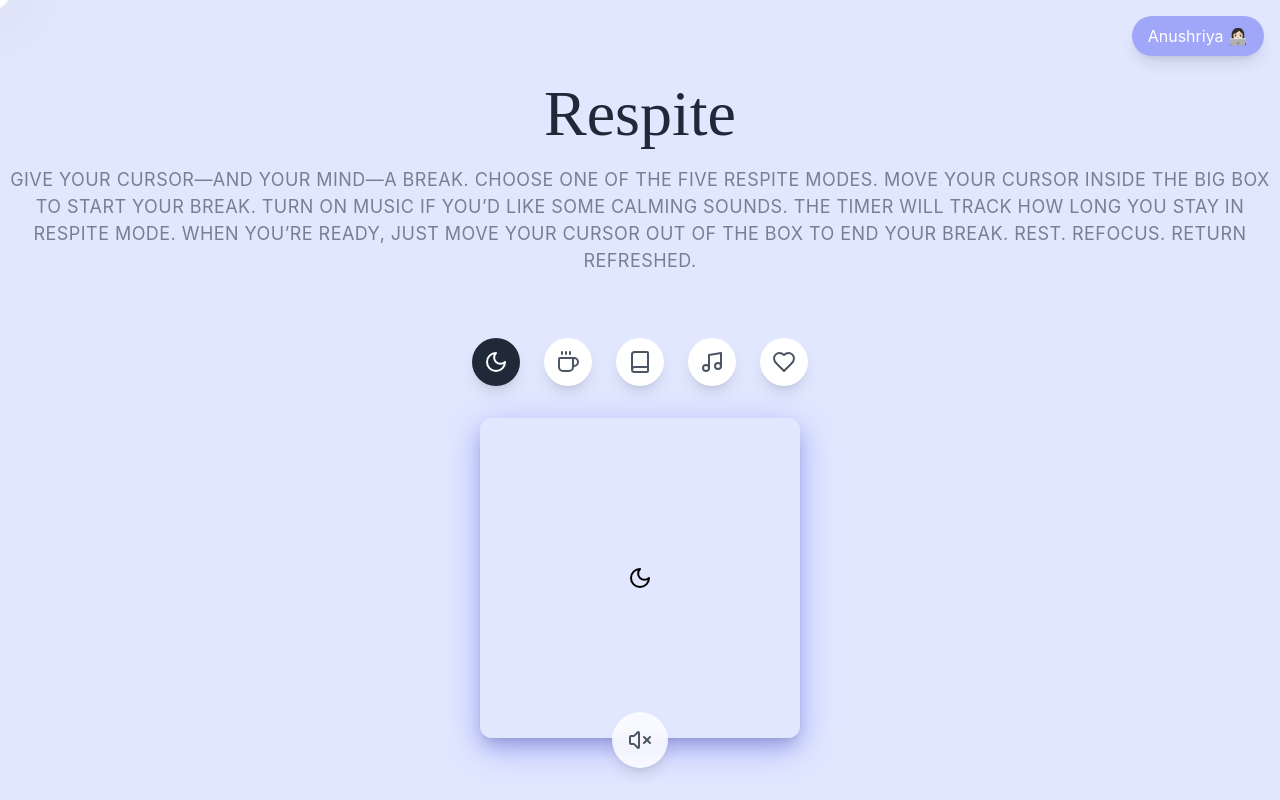
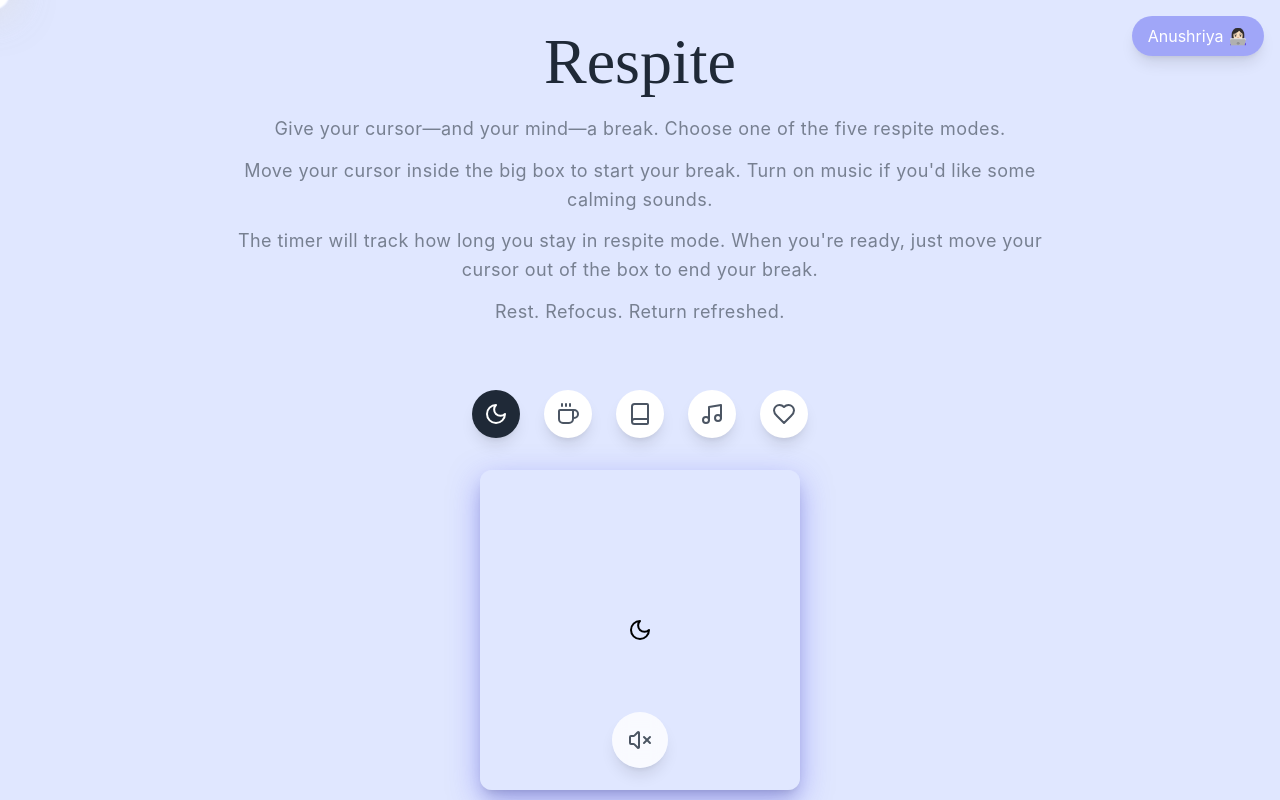
Before and after one commit to AnushriyaB/Respite, a React (Vite) app: page / in a window 1280 px wide. Built offline with nearby package versions, Linux system fonts and the light colour scheme.

Commit message:
subtext change

```diff
--- a/package.json
+++ b/package.json
@@ -8,7 +8,7 @@
     "dev": "vite",
     "build": "vite build",
     "predeploy": "npm run build",
-    "deploy": "vite-plugin-gh-pages"
+    "deploy": "gh-pages -d dist"
   },
   "dependencies": {
     "autoprefixer": "^10.4.20",
@@ -28,7 +28,7 @@
     "eslint-plugin-react": "^7.37.2",
     "eslint-plugin-react-hooks": "^5.0.0",
     "eslint-plugin-react-refresh": "^0.4.14",
-    "gh-pages": "^6.2.0",
+    "gh-pages": "^6.3.0",
     "globals": "^15.11.0",
     "vite": "^5.4.10",
     "vite-plugin-gh-pages": "^1.0.1"
--- a/src/components/respite.jsx
+++ b/src/components/respite.jsx
@@ -1,6 +1,14 @@
-import React, { useState, useEffect, useRef } from 'react';
-import { motion, AnimatePresence } from 'framer-motion';
-import { Moon, Coffee, Book, Music, Heart, VolumeX, Volume2 } from 'lucide-react';
+import React, { useState, useEffect, useRef } from "react";
+import { motion, AnimatePresence } from "framer-motion";
+import {
+  Moon,
+  Coffee,
+  Book,
+  Music,
+  Heart,
+  VolumeX,
+  Volume2,
+} from "lucide-react";
 import "../index.css";
 
 const Respite = () => {
@@ -22,7 +30,8 @@ const Respite = () => {
       shadowColor: "rgba(99, 102, 241, 0.5)",
       message: "Finding peace in stillness 😌",
       soundDescription: "Gentle white noise with soft chimes",
-      audioFile: "https://github.com/AnushriyaB/Respite/raw/refs/heads/main/public/audio/dream-space.mp3"
+      audioFile:
+        "https://github.com/AnushriyaB/Respite/raw/refs/heads/main/public/audio/dream-space.mp3",
     },
     {
       name: "Café Corner",
@@ -32,7 +41,8 @@ const Respite = () => {
       shadowColor: "rgba(251, 191, 36, 0.5)",
       message: "Coffee break time ☕",
       soundDescription: "Cozy café ambiance",
-      audioFile: "https://github.com/AnushriyaB/Respite/raw/refs/heads/main/public/audio/cafe-corner.mp3"
+      audioFile:
+        "https://github.com/AnushriyaB/Respite/raw/refs/heads/main/public/audio/cafe-corner.mp3",
     },
     {
       name: "Study Sanctuary",
@@ -42,7 +52,8 @@ const Respite = () => {
       shadowColor: "rgba(16, 185, 129, 0.5)",
       message: "Focus mode activated 📚",
       soundDescription: "Soft lo-fi beats",
-      audioFile: "https://github.com/AnushriyaB/Respite/raw/refs/heads/main/public/audio/study-sanctuary.mp3"
+      audioFile:
+        "https://github.com/AnushriyaB/Respite/raw/refs/heads/main/public/audio/study-sanctuary.mp3",
     },
     {
       name: "Melody Maven",
@@ -52,7 +63,8 @@ const Respite = () => {
       shadowColor: "rgba(192, 132, 252, 0.5)",
       message: "Vibing to the rhythm 🎵",
       soundDescription: "Calming piano melodies",
-      audioFile: "https://github.com/AnushriyaB/Respite/raw/refs/heads/main/public/audio/melody-maven.mp3"
+      audioFile:
+        "https://github.com/AnushriyaB/Respite/raw/refs/heads/main/public/audio/melody-maven.mp3",
     },
     {
       name: "Nature Nook",
@@ -62,14 +74,15 @@ const Respite = () => {
       shadowColor: "rgba(16, 185, 129, 0.5)",
       message: "Connected with nature 🌿",
       soundDescription: "Peaceful forest sounds",
-      audioFile: "https://github.com/AnushriyaB/Respite/raw/refs/heads/main/public/audio/nature-nook.mp3"
-    }
+      audioFile:
+        "https://github.com/AnushriyaB/Respite/raw/refs/heads/main/public/audio/nature-nook.mp3",
+    },
   ];
 
   const getFormattedTime = (time) => {
     const minutes = Math.floor(time / 60);
     const seconds = time % 60;
-    return `${minutes}:${seconds.toString().padStart(2, '0')}`;
+    return `${minutes}:${seconds.toString().padStart(2, "0")}`;
   };
 
   useEffect(() => {
@@ -97,8 +110,8 @@ const Respite = () => {
       }
     };
 
-    window.addEventListener('mousemove', handleMouseMove);
-    return () => window.removeEventListener('mousemove', handleMouseMove);
+    window.addEventListener("mousemove", handleMouseMove);
+    return () => window.removeEventListener("mousemove", handleMouseMove);
   }, [isResting]);
 
   useEffect(() => {
@@ -109,7 +122,9 @@ const Respite = () => {
       const audioInstance = new Audio(restStyles[currentStyle].audioFile);
       audioInstance.loop = true;
       audioInstance.volume = 0.5;
-      audioInstance.play().catch((error) => console.log("Audio playback failed:", error));
+      audioInstance
+        .play()
+        .catch((error) => console.log("Audio playback failed:", error));
       audioRef.current = audioInstance;
     } else if (audioRef.current) {
       audioRef.current.pause();
@@ -129,7 +144,7 @@ const Respite = () => {
   return (
     <div
       className={`min-h-screen transition-colors duration-1000 relative overflow-hidden flex flex-col items-center justify-center ${restStyles[currentStyle].bgColor}`}
-      style={{ cursor: 'none' }}
+      style={{ cursor: "none" }}
     >
       {/* Anushriya Button */}
       <motion.a
@@ -142,13 +157,13 @@ const Respite = () => {
         style={{
           backgroundColor: restStyles[currentStyle].shadowColor,
           color: "#fff",
-    transform: hoveredButton ? 'scale(1.05)' : 'scale(1)',
-    transition: 'transform 0.4s ease-in-out, background-color 0.4s ease-in-out',
+          transform: hoveredButton ? "scale(1.05)" : "scale(1)",
+          transition:
+            "transform 0.4s ease-in-out, background-color 0.4s ease-in-out",
         }}
       >
         {hoveredButton ? "Anushriya ↗️" : "Anushriya 👩🏻‍💻"}
       </motion.a>
-
 
       {/* Background Overlay */}
       {isZoneExpanded && (
@@ -156,7 +171,7 @@ const Respite = () => {
           initial={{ opacity: 0 }}
           animate={{ opacity: 0.5 }}
           exit={{ opacity: 0 }}
-          transition={{ duration: 0.5, ease: 'easeInOut' }}
+          transition={{ duration: 0.5, ease: "easeInOut" }}
           className="fixed inset-0 bg-black z-10"
         />
       )}
@@ -165,33 +180,45 @@ const Respite = () => {
       <motion.div
         className={`text-center mt-1 mb-14 z-${isZoneExpanded ? 0 : 20}`}
         animate={{ opacity: isZoneExpanded ? 0.5 : 1 }}
-        transition={{ duration: 0.5, ease: 'easeInOut' }}
+        transition={{ duration: 0.5, ease: "easeInOut" }}
       >
         <h1 className="text-[64px] font-medium font-['Chillax'] text-gray-800">
           Respite
         </h1>
-        <p className="text-[18px] font-normal tracking-wide uppercase opacity-70 mt-1 font-['Inter'] text-gray-600">
-          Give your cursor—and your mind—a break.
-          Choose one of the five respite modes.
-          Move your cursor inside the big box to start your break.
-          Turn on music if you’d like some calming sounds.
-          The timer will track how long you stay in respite mode.
-          When you’re ready, just move your cursor out of the box to end your break.
+        <div className="max-w-4xl mx-auto px-4">
+          <p className="text-[18px] font-normal tracking-wide opacity-70 mt-1 font-['Inter'] text-gray-600 leading-relaxed">
+            Give your cursor—and your mind—a break. Choose one of the five
+            respite modes.
+          </p>
+          <p className="text-[18px] font-normal tracking-wide opacity-70 mt-3 font-['Inter'] text-gray-600 leading-relaxed">
+            Move your cursor inside the big box to start your break. Turn on
+            music if you'd like some calming sounds.
+          </p>
+          <p className="text-[18px] font-normal tracking-wide opacity-70 mt-3 font-['Inter'] text-gray-600 leading-relaxed">
+            The timer will track how long you stay in respite mode. When you're
+            ready, just move your cursor out of the box to end your break.
+          </p>
+          <p className="text-[18px] font-normal tracking-wide opacity-70 mt-3 font-['Inter'] text-gray-600 leading-relaxed font-medium">
             Rest. Refocus. Return refreshed.
           </p>
+        </div>
       </motion.div>
 
       {/* Theme Tabs */}
       <motion.div
-        className={`mt-2 mb-8 flex items-center space-x-6 z-${isZoneExpanded ? 0 : 20}`}
+        className={`mt-2 mb-8 flex items-center space-x-6 z-${
+          isZoneExpanded ? 0 : 20
+        }`}
         animate={{ opacity: isZoneExpanded ? 0.5 : 1 }}
-        transition={{ duration: 0.5, ease: 'easeInOut' }}
+        transition={{ duration: 0.5, ease: "easeInOut" }}
       >
         {restStyles.map((style, index) => (
           <button
             key={index}
             className={`p-3 rounded-full shadow-lg transition-all ${
-              currentStyle === index ? 'bg-gray-800 text-white' : 'bg-white text-gray-600'
+              currentStyle === index
+                ? "bg-gray-800 text-white"
+                : "bg-white text-gray-600"
             }`}
             onClick={() => setCurrentStyle(index)}
           >
@@ -204,17 +231,17 @@ const Respite = () => {
       <motion.div
         className={`relative flex flex-col items-center transition-all z-20 rounded-xl`}
         animate={{
-          width: isZoneExpanded ? '80vw' : '20rem',
-          height: isZoneExpanded ? '80vh' : '20rem'
+          width: isZoneExpanded ? "80vw" : "20rem",
+          height: isZoneExpanded ? "80vh" : "20rem",
         }}
         transition={{
           duration: 1.5,
-          ease: 'easeInOut'
+          ease: "easeInOut",
         }}
         style={{
-          transition: 'transform 1.8s ease-in-out',
-          transformOrigin: 'center',
-          boxShadow: `0 10px 30px ${restStyles[currentStyle].shadowColor}`
+          transition: "transform 1.8s ease-in-out",
+          transformOrigin: "center",
+          boxShadow: `0 10px 30px ${restStyles[currentStyle].shadowColor}`,
         }}
         onMouseEnter={() => setIsResting(true)}
         onMouseLeave={() => setIsResting(false)}
@@ -222,16 +249,16 @@ const Respite = () => {
         <motion.div
           className={`rounded-xl ${restStyles[currentStyle].bgColor} flex items-center justify-center shadow-lg relative overflow-hidden`}
           style={{
-            width: '100%',
-            height: '100%',
-            transformOrigin: 'center'
+            width: "100%",
+            height: "100%",
+            transformOrigin: "center",
           }}
         >
           <motion.div
             className="relative z-10"
             initial={{ opacity: 1 }}
             animate={isResting ? { opacity: 0.6 } : { opacity: 1 }}
-            transition={{ duration: 2, ease: 'easeInOut' }}
+            transition={{ duration: 2, ease: "easeInOut" }}
           >
             {restStyles[currentStyle].icon}
           </motion.div>
@@ -247,7 +274,7 @@ const Respite = () => {
               className="absolute top-0 left-1/2 transform -translate-x-1/2 mt-4 text-center"
               transition={{
                 duration: 0.5,
-                ease: 'easeInOut'
+                ease: "easeInOut",
               }}
             >
               <div className="text-[18px] font-normal tracking-wide uppercase opacity-70 mt-2 font-['Inter'] text-gray-60 whitespace-nowrap">
@@ -265,7 +292,7 @@ const Respite = () => {
       <motion.div
         className="fixed bottom-8 left-1/2 -translate-x-1/2 flex items-center space-x-4 z-30"
         animate={{ opacity: isZoneExpanded ? 0.5 : 1 }}
-        transition={{ duration: 0.5, ease: 'easeInOut' }}
+        transition={{ duration: 0.5, ease: "easeInOut" }}
       >
         <motion.button
           className="p-4 bg-white/80 backdrop-blur rounded-full shadow-lg hover:shadow-xl transition-all"
@@ -309,7 +336,7 @@ const Respite = () => {
           boxShadow: isResting
             ? `0 0 10px 4px ${restStyles[currentStyle].shadowColor}`
             : `0 0 30px 10px ${restStyles[currentStyle].shadowColor}`,
-          filter: isResting ? "none" : "saturate(0) brightness(2)"
+          filter: isResting ? "none" : "saturate(0) brightness(2)",
         }}
         animate={{
           scale: isResting ? [1, 6, 1] : [1, 1.1],
@@ -319,7 +346,7 @@ const Respite = () => {
         transition={{
           duration: isResting ? 8 : 1,
           ease: "easeInOut",
-          repeat: isResting ? Infinity : 0
+          repeat: isResting ? Infinity : 0,
         }}
       />
     </div>
--- a/vite.config.js
+++ b/vite.config.js
@@ -1,7 +1,7 @@
-import { defineConfig } from 'vite';
-import react from '@vitejs/plugin-react';
+import { defineConfig } from "vite";
+import react from "@vitejs/plugin-react";
 
 export default defineConfig({
   plugins: [react()],
-  base: '/Respite/'
+  base: "/",
 });
```
Also changed, not shown: src/App.jsx (+3 -5 lines), 1 other file (tests, documents, lock files or other folders). Lines whose indentation alone changed are shown as unchanged.
